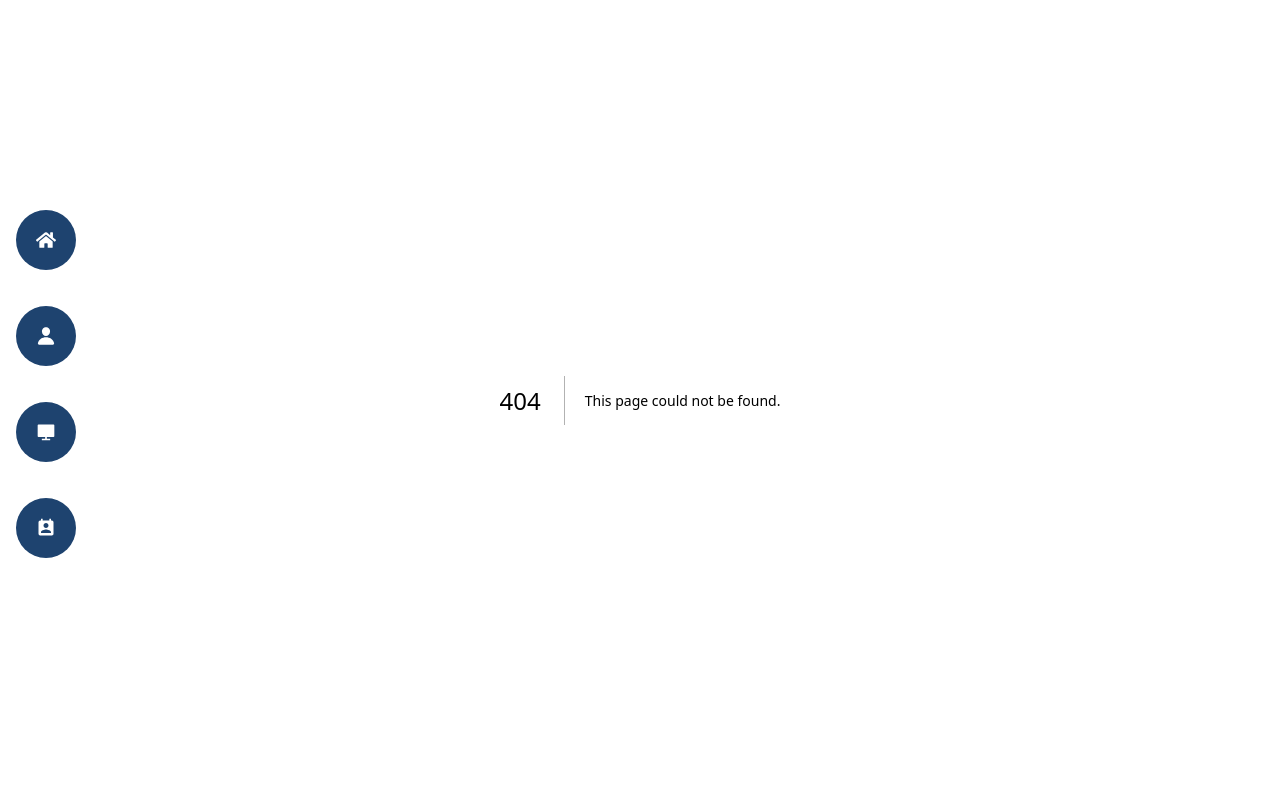
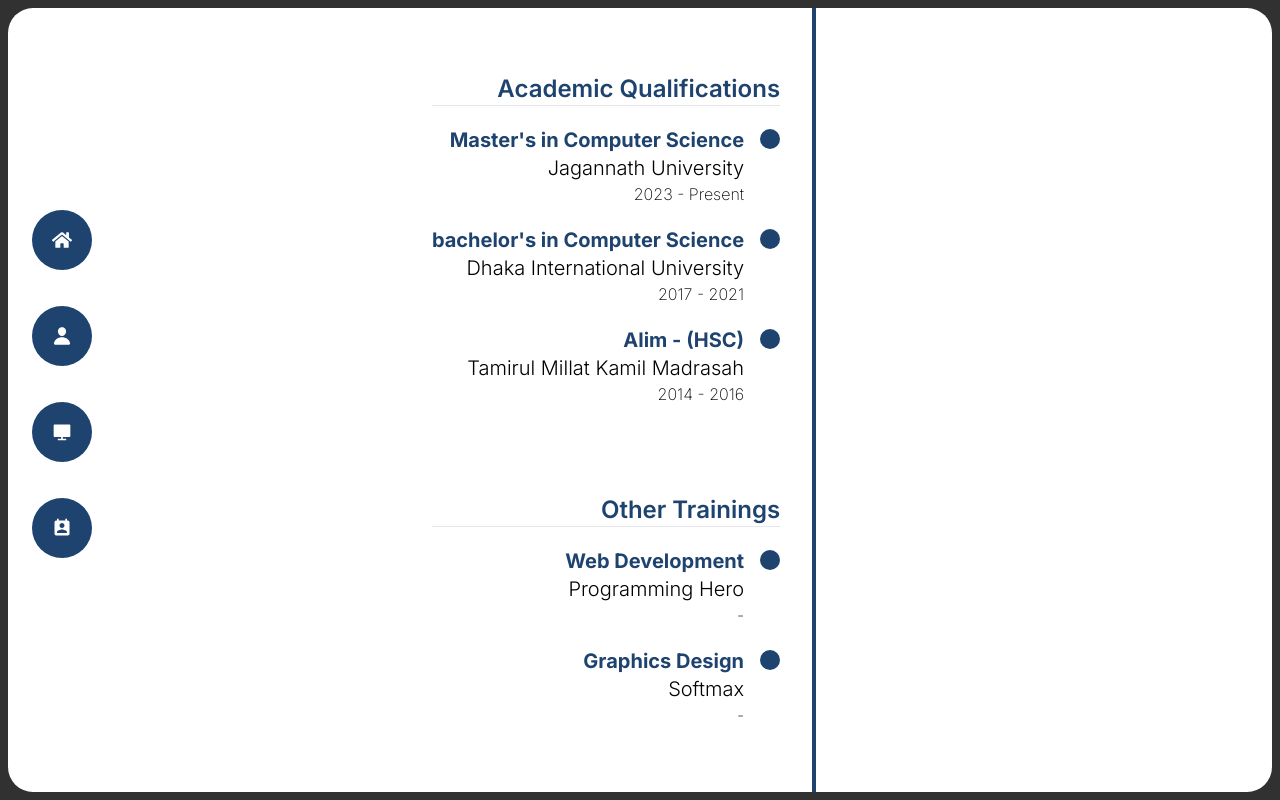
Before and after one commit to arefin22/resume-2.0, a Next.js app: page /about in a window 1280 px wide. Before the commit this address had no page. Built offline with nearby package versions, Linux system fonts and the light colour scheme.

Commit message:
About Section Added Including animations

```diff
--- a/package.json
+++ b/package.json
@@ -9,6 +9,8 @@
     "lint": "next lint"
   },
   "dependencies": {
+    "@types/aos": "^3.0.7",
+    "aos": "^2.3.4",
     "next": "14.1.4",
     "react": "^18",
     "react-dom": "^18",
--- /dev/null
+++ b/src/app/about/page.tsx
@@ -0,0 +1,80 @@
+import Skills from "@/components/Skills";
+
+const about = () => {
+  return (
+    <div className="bg-white hight flex flex-row justify-between">
+      <div className="w-8/12 mx-auto flex flex-row justify-center gap-2">
+        <div className="aboutSection_Height flex flex-col justify-center gap-5">
+          <div
+            data-aos="fade-down"
+            data-aos-easing="linear"
+            data-aos-duration="500"
+            data-aos-delay="50"
+          >
+            <h2 className="text-2xl text-right font-semibold blue_color_font">
+              Academic Qualifications
+            </h2>
+            <hr />
+          </div>
+          <div data-aos="flip-right" data-aos-delay="400" data-aos-offset="0">
+            <Skills
+              subject="Master's in Computer Science"
+              institute="Jagannath University"
+              start="2023"
+              end="Present"
+              className="flex-row-reverse"
+            />
+          </div>
+          <div data-aos="flip-right" data-aos-delay="500" data-aos-offset="0">
+            <Skills
+              subject="bachelor's in Computer Science"
+              institute="Dhaka International University"
+              start="2017"
+              end="2021"
+              className="flex-row-reverse"
+            />
+          </div>
+          <div data-aos="flip-right" data-aos-delay="600" data-aos-offset="0">
+            <Skills
+              subject="Alim - (HSC)"
+              institute="Tamirul Millat Kamil Madrasah"
+              start="2014"
+              end="2016"
+              className="flex-row-reverse"
+            />
+          </div>
+          <div className="p-6"></div>
+          <div
+            data-aos="fade-down"
+            data-aos-easing="linear"
+            data-aos-duration="500"
+            data-aos-delay="700"
+          >
+            <h2 className="text-2xl text-right font-semibold blue_color_font">
+              Other Trainings
+            </h2>
+            <hr />
+          </div>
+          <div data-aos="flip-right" data-aos-delay="800" data-aos-offset="0">
+            <Skills
+              subject="Web Development"
+              institute="Programming Hero"
+              className="flex-row-reverse"
+            />
+          </div>
+          <div data-aos="flip-right" data-aos-delay="900" data-aos-offset="0">
+            <Skills
+              subject="Graphics Design"
+              institute="Softmax"
+              className="flex-row-reverse"
+            />
+          </div>
+        </div>
+        <div className=" aboutSection_Height blue_color_background mx-6 w-1"></div>
+        <div className="aboutSection_Height flex flex-col justify-center gap-5"></div>
+      </div>
+    </div>
+  );
+};
+
+export default about;
--- /dev/null
+++ b/src/app/contact/page.tsx
@@ -0,0 +1,5 @@
+const contact = () => {
+  return <div className="bg-white hight flex flex-row justify-between"></div>;
+};
+
+export default contact;
--- a/src/app/globals.css
+++ b/src/app/globals.css
@@ -16,3 +16,15 @@
 .highet_screen {
   height: calc(100vh - 32px);
 }
+
+.aboutSection_Height {
+  height: calc(100vh - 16px);
+}
+
+.blue_color_background {
+  background: #1e436f;
+}
+
+.blue_color_font {
+  color: #1e436f;
+}
--- a/src/app/layout.tsx
+++ b/src/app/layout.tsx
@@ -19,7 +19,9 @@ export default function RootLayout({
     <html lang="en">
       <body className={inter.className}>
         <Navbar />
-        {children}
+        <div className="flex flex-col items-center justify-between p-2 bg-[#313131]">
+          {children}
+        </div>
       </body>
     </html>
   );
--- a/src/app/page.tsx
+++ b/src/app/page.tsx
@@ -1,49 +1,70 @@
+"use client";
+
 import Image from "next/image";
 import Link from "next/link";
+import { useEffect } from "react";
 import { FaDownload, FaGithub, FaLinkedin } from "react-icons/fa6";
 import { MdEmail } from "react-icons/md";
+import AOS from "aos";
+import "aos/dist/aos.css";
 
 export default function Home() {
+  useEffect(() => {
+    AOS.init({
+      duration: 800,
+      once: false,
+    });
+  }, []);
   return (
-    <main className="flex flex-col items-center justify-between p-2 bg-[#313131]">
+    <main>
       <div className="bg-white hight flex flex-row justify-between">
         <div className="p-4 w-8/12">
-          <div className="flex flex-col justify-center items-center highet_screen gap-4">
+          <div className="flex flex-col justify-center items-center highet_screen gap-6">
             <p className="text-2xl">Hi There</p>
             <div className="flex flex-row font-bold text-4xl">
               <p>I&apos;m&nbsp;</p>
               <h1 className="text-[#1E436F] uppercase">Shamsul Arefin</h1>
             </div>
-            <div className="w-4/12">
-              <h2 className="bg-[#1E436F] p-4 rounded-xl text-xl text-white font-semibold">
+            <div className="w-5/12">
+              <h2 className="bg-[#1E436F] p-4 rounded-xl text-xl text-white text-center uppercase font-semibold">
                 Web Developer | Frontend Developer
               </h2>
             </div>
             <p className="w-6/12 text-center">
-              I am good at website front End development. I have experience on
-              next js, react js and redux. Also in recent projects I am using
-              Typescript to make my projects more reliable. I have some team
-              collaboration experience and I have worked some real life used
-              projects as freelancer.
+              I specialize in creating captivating websites using Next.js,
+              React.js, Redux, and TypeScript. Let&apos;s work together to bring your
+              ideas to life and leave a lasting impression on your audience.
             </p>
             <button className="flex flex-row gap-3 justify-center items-center bg-[#1E436F] hover:bg-[#000000] rounded-xl p-4 text-white font-semibold">
               <FaDownload />
               Download Resume
             </button>
             <div className="flex flex-row gap-3 bg-center">
-              <Link className="p-3 rounded-full bg-sky-900 text-3xl text-white hover:bg-[#000000]" href="https://www.linkedin.com/in/shamsularefinn/" target="_blank">
+              <Link
+                className="p-3 rounded-full bg-sky-900 text-3xl text-white hover:bg-[#000000]"
+                href="https://www.linkedin.com/in/shamsularefinn/"
+                target="_blank"
+              >
                 <FaLinkedin />
               </Link>
-              <Link className="p-3 rounded-full bg-sky-900 text-3xl text-white hover:bg-[#000000]" target="_blank" href="https://github.com/arefin22" >
+              <Link
+                className="p-3 rounded-full bg-sky-900 text-3xl text-white hover:bg-[#000000]"
+                target="_blank"
+                href="https://github.com/arefin22"
+              >
                 <FaGithub />
               </Link>
-              <Link className="p-3 rounded-full bg-sky-900 text-3xl text-white hover:bg-[#000000]" target="_blank" href="mailto:$[shamsularefinn@gmail.com]" >
+              <Link
+                className="p-3 rounded-full bg-sky-900 text-3xl text-white hover:bg-[#000000]"
+                target="_blank"
+                href="mailto:$[shamsularefinn@gmail.com]"
+              >
                 <MdEmail />
               </Link>
             </div>
           </div>
         </div>
-        <div>
+        <div data-aos="zoom-in-up">
           <Image
             src="https://i.ibb.co/5xtQjCY/resumepic.jpg"
             alt="Resume Picture"
--- /dev/null
+++ b/src/app/projects/page.tsx
@@ -0,0 +1,5 @@
+const projects = () => {
+  return <div className="bg-white hight flex flex-row justify-between"></div>;
+};
+
+export default projects;
--- a/src/components/Navbar.tsx
+++ b/src/components/Navbar.tsx
@@ -7,25 +7,33 @@ import { RiComputerFill } from "react-icons/ri";
 const Navbar = () => {
   return (
     <div className="w-2/12 relative">
-      <ul className="flex flex-col absolute ml-4 text-xl highet_screen text-white justify-center gap-9">
-        <li className="rounded-full p-5 bg-[#1E436F] hover:bg-[#000000]">
-          <Link href="#">
-            <FaHome />
+      <ul className="flex flex-col absolute ml-8 text-xl highet_screen text-white justify-center gap-9">
+        <li>
+          <Link href="/">
+            <div className="rounded-full p-5 bg-[#1E436F] hover:bg-[#000000]">
+              <FaHome />
+            </div>
           </Link>
         </li>
-        <li className="rounded-full p-5 bg-[#1E436F] hover:bg-[#000000]">
-          <Link href="#">
-            <IoPerson />
+        <li>
+          <Link href="/about">
+            <div className="rounded-full p-5 bg-[#1E436F] hover:bg-[#000000]">
+              <IoPerson />
+            </div>
           </Link>
         </li>
-        <li className="rounded-full p-5 bg-[#1E436F] hover:bg-[#000000]">
-          <Link href="#">
-            <RiComputerFill />
+        <li>
+          <Link href="/projects">
+            <div className="rounded-full p-5 bg-[#1E436F] hover:bg-[#000000]">
+              <RiComputerFill />
+            </div>
           </Link>
         </li>
-        <li className="rounded-full p-5 bg-[#1E436F] hover:bg-[#000000]">
-          <Link href="#">
-            <MdPermContactCalendar />
+        <li>
+          <Link href="/contact">
+            <div className="rounded-full p-5 bg-[#1E436F] hover:bg-[#000000]">
+              <MdPermContactCalendar />
+            </div>
           </Link>
         </li>
       </ul>
--- /dev/null
+++ b/src/components/Skills.tsx
@@ -0,0 +1,26 @@
+import React, { FC } from "react";
+
+interface skills {
+  subject: string;
+  institute: string;
+  start?: string;
+  end?: string;
+  className?: string;
+}
+
+const Skills: FC<skills> = ({ subject, institute, start, end, className }) => {
+  return (
+    <div className={`flex gap-4 ${className}`}>
+      <div className="h-5 w-5 rounded-full mt-[3px] blue_color_background"></div>
+      <div className="flex flex-col justify-end text-right ">
+        <h3 className="font-bold text-xl blue_color_font">{subject}</h3>
+        <h4 className="font-light text-xl">{institute}</h4>
+        <h4 className="font-extralight">
+          {start} - {end}
+        </h4>
+      </div>
+    </div>
+  );
+};
+
+export default Skills;
```
Also changed, not shown: 1 other file (tests, documents, lock files or other folders).
